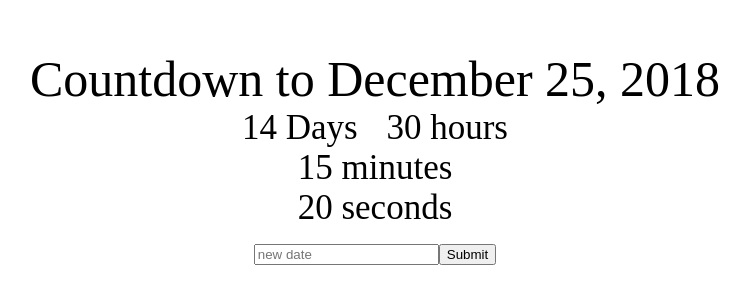
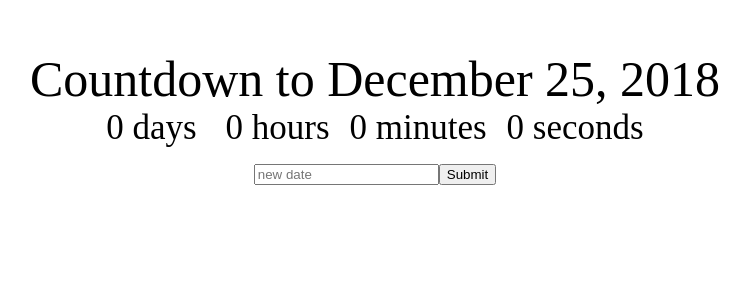
Before and after one commit to jimhantrix/countdownchamp, a React (Create React App) app: page / in a window 1280 px wide. Shown: the part 203-506 px from the top of the page, without its empty margins (265-1014 px from the left). Built offline with nearby package versions, Linux system fonts and the light colour scheme.

Commit message:
updated clock component

```diff
--- a/src/App.jsx
+++ b/src/App.jsx
@@ -1,4 +1,5 @@
 import React, { Component } from 'react';
+import Clock from './Clock';
 import './App.css';
 
 
@@ -30,21 +31,18 @@
 			<div className="App">
 
 
-			<div className="App-title"> Countdown to {this.state.deadline}</div>
+			<div className="App-title"> Countdown to {this.state.deadline}
 
-				<div>
-					<div className="Clock-days"> 14 Days </div>
-					<div className="Clock-hours"> 30 hours</div>
-					<div className="Clock-Minutes"> 15 minutes</div>
-					<div className="Clock-seconds"> 20 seconds</div>
-				</div>
+			</div>
 
-				<div>
+				<Clock />
 
-					<input placeholder='new date'
-					onChange={event => this.setState({newDeadline: event.target.value})}
+			<div>
 
-					/>
+				<input placeholder='new date'
+				onChange={event => this.setState({newDeadline: event.target.value})}
+
+				/>
 
 					<button onClick ={()=> this.changeDeadline()}>
 					 Submit
--- a/src/Clock.jsx
+++ b/src/Clock.jsx
@@ -1,4 +1,5 @@
 import React, { Component } from 'react';
+
 
 import './App.css';
 
@@ -14,9 +15,7 @@
 		days: 0,
 		hours: 0,
 		minutes: 0,
-		seconds:
-
-
+		seconds: 0
 
 	  }
 	}
@@ -25,16 +24,16 @@
 
 	render() {
 
-	<div>
-		<div className="Clock-days">{this.state.days} 14 Days </div>
-		<div className="Clock-hours">{this.state.hours} 30 hours</div>
-		<div className="Clock-minutes">{this.state.minutes} 15 minutes</div>
-		<div className="Clock-seconds">{this.state.seconds}20 seconds</div>
-	</div>
+		return(
 
-
+			<div>
+				<div className="Clock-days">{this.state.days} days </div>
+				<div className="Clock-hours">{this.state.hours} hours</div>
+				<div className="Clock-minutes">{this.state.minutes} minutes</div>
+				<div className="Clock-seconds">{this.state.seconds} seconds</div>
+			</div>
+		)
 	}
-
 }
 
 export default Clock;
```
